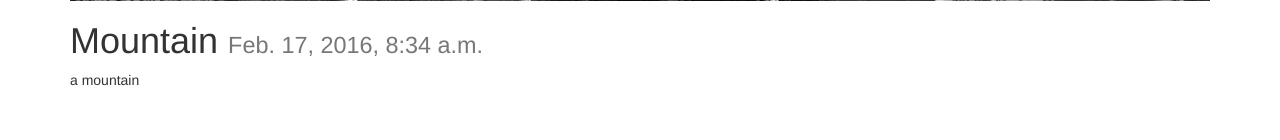
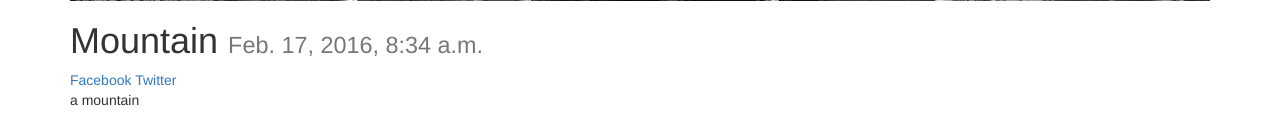
Before and after one commit to zbw322092/Django-Blog, a Django app: a page that uses blog/templates/post_detail.html in a window 1280 px wide. Shown: the part 713-853 px from the top of the page. Before the commit the page ends 799 px from the top, so only its background shows below. Run offline with Django 3.2, Linux system fonts and the light colour scheme; data comes from the database, SQL or seed files in the repository; both versions use the stored data as it was after the commit; some libraries are stand-ins or nearby versions.

Commit message:
update 8
add social media share links

```diff
--- a/blog/posts/views.py
+++ b/blog/posts/views.py
@@ -1,3 +1,4 @@
+from urllib import quote_plus
 from django.contrib import messages
 from django.core.paginator import Paginator, EmptyPage, PageNotAnInteger
 from django.http import HttpResponse, HttpResponseRedirect
@@ -26,9 +27,11 @@ def post_create(request):
 
 def post_detail(request, slug=None): #retrieve
 	instance = get_object_or_404(Post, slug=slug)
+	share_string = quote_plus(instance.content)
 	context = {
 		"title": instance.title,
 		"instance": instance,
+		"share_string": share_string,
 	}
 	return render(request, "post_detail.html", context)
 
--- a/blog/templates/post_detail.html
+++ b/blog/templates/post_detail.html
@@ -9,6 +9,18 @@
 		{% endif %}
 	<h1>{{ title }} <small>{{ instance.timestamp }}</small></h1>
 
+
+
+	<a href="https://www.facebook.com/sharer/sharer.php?u={{ request.build_absolute_uri }}">
+	Facebook
+	</a>
+
+	<a href="https://twitter.com/home?status={{ share_string }}%20{{ request.build_absolute_uri }}">
+	Twitter
+	</a>
+
 	{{ instance.content|linebreaks }}<br/>
+
+
 	</div>
 	{% endblock content %}
```
Also changed, not shown: blog/db.sqlite3.
